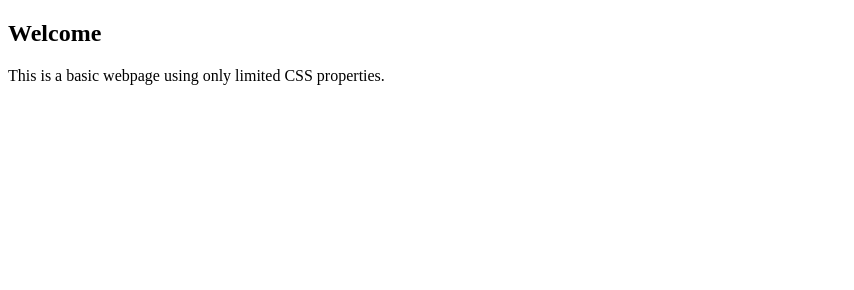
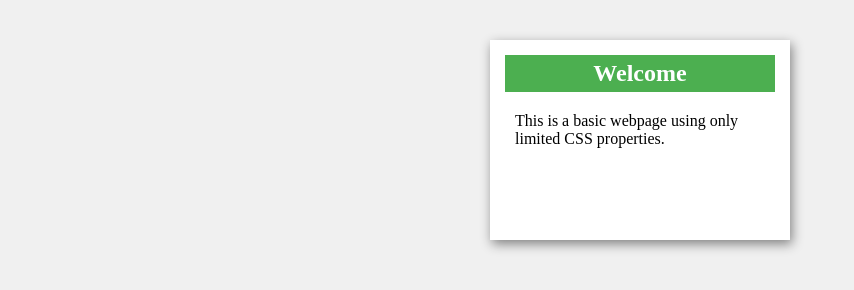
Before and after one commit to Shabhaizafar/25E_Gen_July_CSS_GNR, a plain HTML site: page Tasks/task9.html in a window 1280 px wide. Shown: the whole page, without its empty margins (0-854 px from the left). Drawn offline with Linux system fonts and the light colour scheme.

Commit message:
background property

```diff
--- /dev/null
+++ b/7.Background Property/background.css
@@ -0,0 +1,67 @@
+body{
+    /* background-color: red; */
+}
+ul{
+    /* background-color: aqua; */
+}
+
+
+/*
+body : design >> wrapper
+*/
+
+div{
+    width: 100%;
+    height: 650px;
+
+    border: 1px solid black;  /*ignore*/
+
+    /* colorname,hexa,rgb,rgba,hsl,hsla */
+    /* background-color: aqua; */
+    /* background-color: #ffef00; */
+
+    /* background-image: url(https://images.unsplash.com/photo-1485470733090-0aae1788d5af?fm=jpg&q=60&w=3000&ixlib=rb-4.1.0&ixid=M3wxMjA3fDB8MHxzZWFyY2h8Mnx8ZGVza3RvcCUyMHdhbGxwYXBlcnN8ZW58MHx8MHx8fDA%3D); */
+    /* background-image: url('https://images.unsplash.com/photo-1485470733090-0aae1788d5af?fm=jpg&q=60&w=3000&ixlib=rb-4.1.0&ixid=M3wxMjA3fDB8MHxzZWFyY2h8Mnx8ZGVza3RvcCUyMHdhbGxwYXBlcnN8ZW58MHx8MHx8fDA%3D'); */
+
+    background-image: url("https://images.unsplash.com/photo-1485470733090-0aae1788d5af?fm=jpg&q=60&w=3000&ixlib=rb-4.1.0&ixid=M3wxMjA3fDB8MHxzZWFyY2h8Mnx8ZGVza3RvcCUyMHdhbGxwYXBlcnN8ZW58MHx8MHx8fDA%3D");
+                /* width */
+    /* background-size: 300px; */
+
+                    /* width height */
+    background-size: 320px 250px;
+    /* background-size: 100% 250px; */
+    /* background-size: 100% 100%; */
+
+    /* background-size: cover; */
+    /* background-size: contain; */
+    /* background-size: contain cover;   */ /*wrong*/
+
+
+                /* default  */
+    /* background-repeat: repeat; */
+    /* background-repeat: no-repeat; */
+    /* background-repeat: repeat-x; */
+    /* background-repeat: repeat-y; */
+
+    /* background-repeat: space; */
+    /* background-repeat: round; */
+
+
+                    /* default */
+    /* background-position: left top; */
+    /* background-position: top left; */
+    /* background-position: 0px 0px; */
+    /* background-position: 0% 0%; */
+
+    /* background-position: top; */
+    /* background-position: bottom; */
+    /* background-position: right; */
+    /* background-position: left; */
+    /* background-position: center; */
+
+                        /*X    Y */
+    /* background-position: 50px 0px; */
+    /* background-position: 50px 60px; */
+    /* background-position: 50px 30%; */
+
+}
--- a/Tasks/task9.html
+++ b/Tasks/task9.html
@@ -3,21 +3,46 @@
 <head>
   <meta charset="UTF-8">
   <title>Simple Styled Page</title>
-  <!--
-    CSS Task Instructions:
+  <style>
+    /* Universal Selector */
+    * {
+      box-sizing: border-box;
+      margin: 0;
+      padding: 0;
+    }
 
-    1. Apply the universal selector (*) to set `box-sizing` to `border-box`, and to remove all default `margin` and `padding` across elements.
+    /* Type Selector */
+    body {
+      width: 100%;
+      height: 100vh;
+      padding: 20px;
+      background-color: #f0f0f0;
+    }
 
-    2. Use the `body` type selector to set the `width` to 100%, `height` to 100vh, and apply `padding` of 20px. Also, set a light background color for visual clarity.
+    /* Class Selector */
+    .card {
+      width: 300px;
+      height: 200px;
+      margin: 20px auto;
+      padding: 15px;
+      background-color: #fff;
+      filter: drop-shadow(2px 4px 6px gray);
+    }
 
-    3. Create a class `.card` and apply it to the main content container. Style it with a `width` of 300px, `height` of 200px, `margin` of 20px auto (to center it), `padding` of 15px, and set the `background-color` to white. Also, use the `filter` property to apply a drop shadow effect like `drop-shadow(2px 4px 6px gray)`.
+    /* ID Selector */
+    #title {
+      margin-bottom: 10px;
+      padding: 5px;
+      text-align: center;
+      background-color: #4CAF50;
+      color: white;
+    }
 
-    4. Create an ID selector `#title` for the heading. Set `margin-bottom` to 10px and `padding` to 5px. Align the text to the center, and use a background color (such as green) with white text for contrast.
-
-    5. For the `<p>` tag, add a `margin-top` of 10px and `padding` of 10px to separate it visually from other elements.
-
-    Use only the listed CSS properties: width, height, margin, padding, box-sizing, filter, and selectors (type, class, ID, universal).
-  -->
+    p {
+      margin-top: 10px;
+      padding: 10px;
+    }
+  </style>
 </head>
 <body>
 
```
Also changed, not shown: 7.Background Property/index.html (added, +35 -0 lines), 7.Background Property/index2.html (added, +37 -0 lines).
